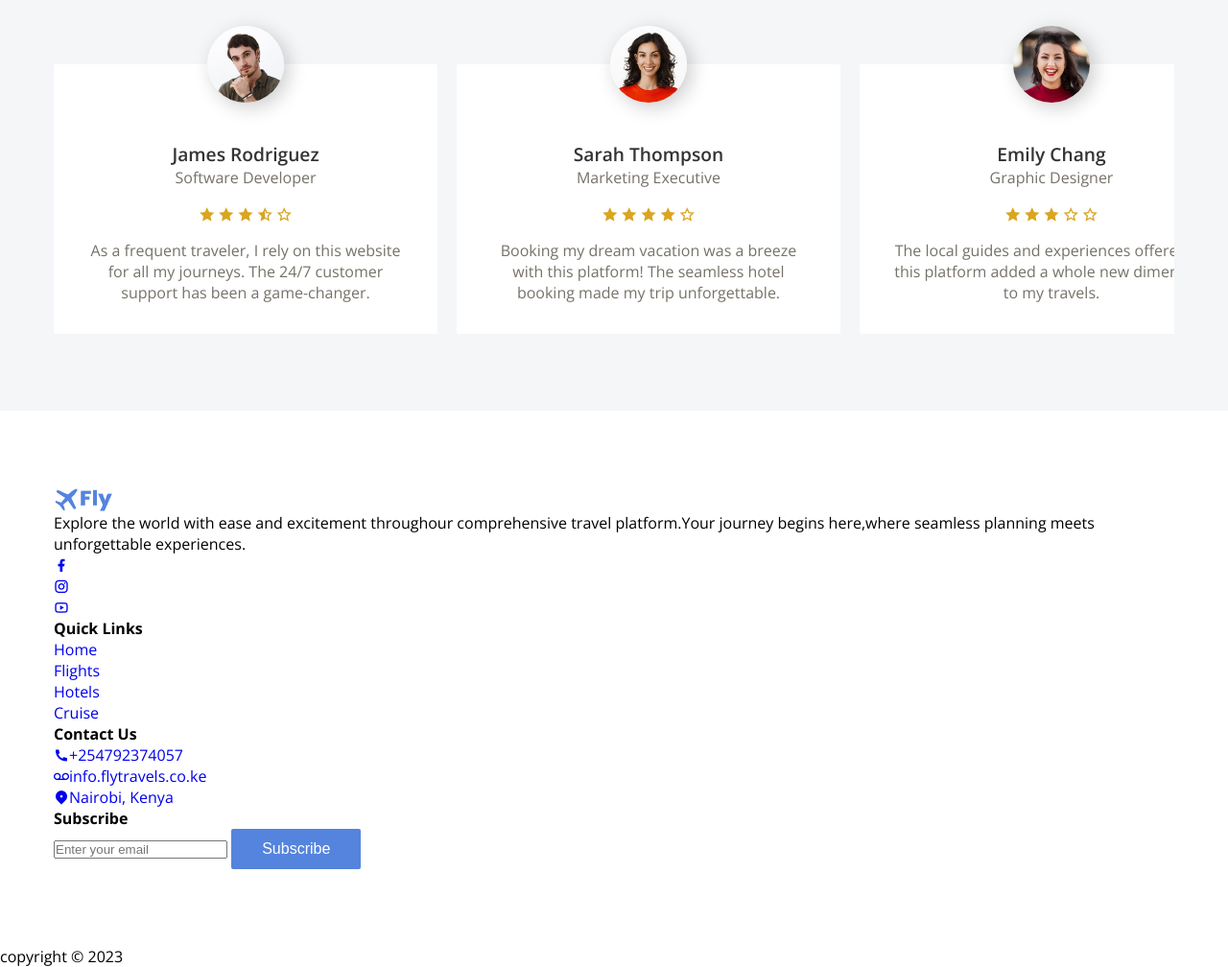
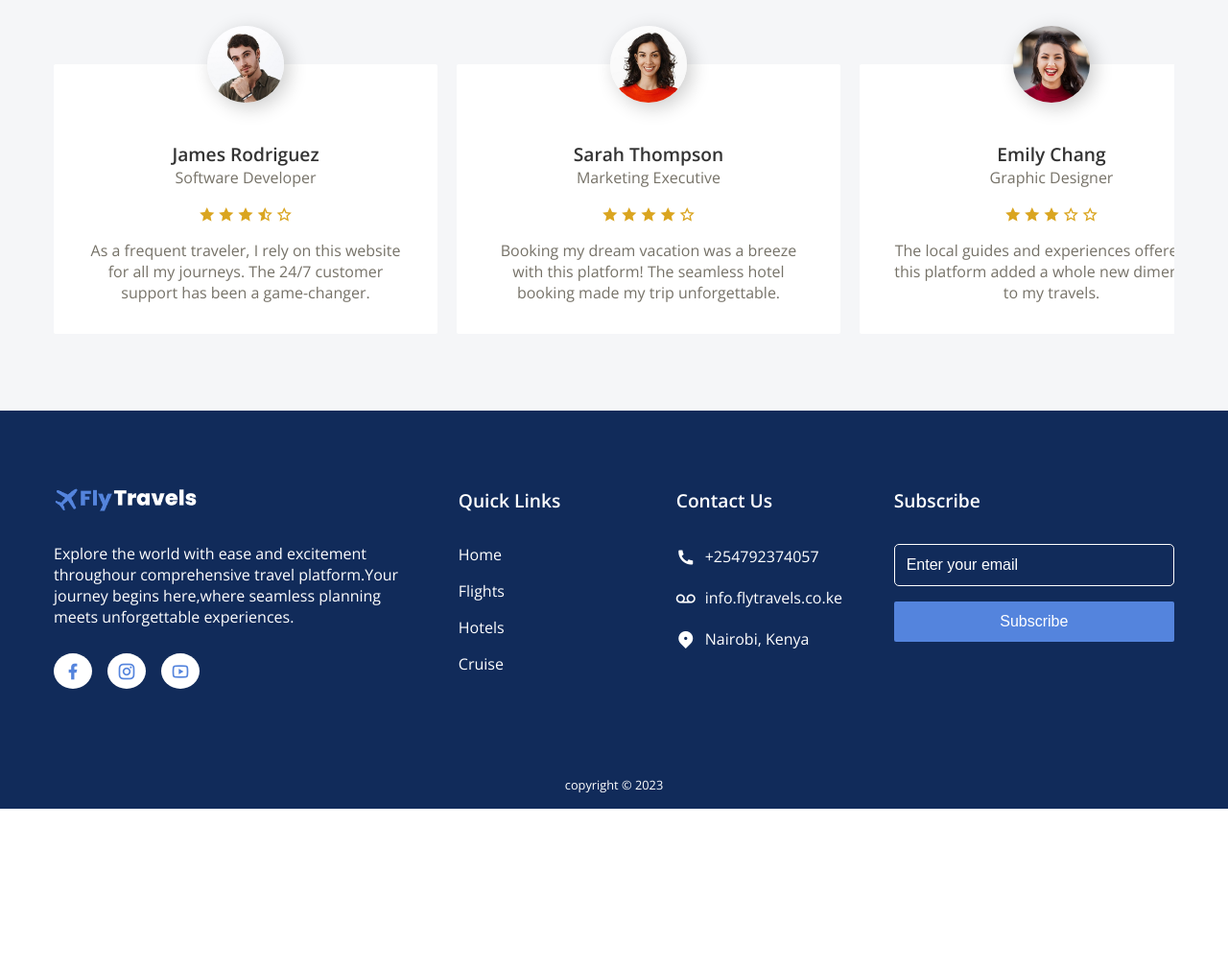
Before and after one commit to Justus-Kyalo/Fly-Travel, a plain HTML site: page index.html in a window 1280 px wide. Shown: the part 3275-4283 px from the top of the page at 96% size. After the commit the page ends 4118 px from the top, so only its background shows below. Drawn offline with nearby package versions, Linux system fonts and the light colour scheme.

Commit message:
footer done

```diff
--- a/styles.css
+++ b/styles.css
@@ -348,6 +348,86 @@ nav {
   margin-block: 1rem;
   color: goldenrod;
 }
+
+.footer {
+  background-color: #112b5a;
+}
+.footer-container {
+  display: grid;
+  gap: 4rem 2rem;
+}
+.footer-col p {
+  margin-block: 2rem;
+  color: #ffffff;
+}
+.footer-socials {
+  display: flex;
+  align-items: center;
+  gap: 1rem;
+  flex-wrap: wrap;
+}
+.footer-socials a {
+  padding: 5px 10px;
+  font-size: 1.25rem;
+  color: #5484dd;
+  background-color: #fff;
+  border-radius: 100%;
+  transition: 0.3s;
+}
+.footer-socials a:hover {
+  color: #fff;
+  background-color: #5484dd;
+}
+.footer-col h4 {
+  margin-bottom: 2rem;
+  font-size: 1.2rem;
+  font-weight: 600;
+  color: #fff;
+}
+.footer-links {
+  display: grid;
+  gap: 1rem;
+}
+.footer-links li a {
+  display: flex;
+  align-items: center;
+  gap: 10px;
+  color: #fff;
+  transition: 0.3s;
+}
+.footer-links li a:hover {
+  color: #5484dd;
+}
+.footer-links li a span {
+  font-size: 1.25rem;
+}
+.footer-col form {
+  display: grid;
+  gap: 1rem;
+}
+
+.footer-col form input {
+  padding: 0.75rem;
+  font-size: 1rem;
+  color: #fff;
+  background: transparent;
+  border: 1px solid #fff;
+  border-radius: 5px;
+  outline: none;
+}
+.footer-col form input::placeholder {
+  color: #fff;
+}
+.footer-col .btn:hover {
+  color: #5484dd;
+  background-color: #ffffff;
+}
+.footer-bar {
+  padding: 1rem;
+  text-align: center;
+  color: #fff;
+  font-size: 0.8rem;
+}
 @media (min-width: 576px) {
   .service-card {
     flex-direction: row;
@@ -363,6 +443,12 @@ nav {
     flex-direction: row;
     align-items: center;
     justify-content: space-between;
+  }
+  .footer-container {
+    grid-template-columns: repeat(2, 1fr);
+  }
+  .footer-col:last-child {
+    grid-area: 2/1/3/2;
   }
 }
 @media (min-width: 768px) {
@@ -410,4 +496,10 @@ nav {
     grid-template-columns: repeat(2, 1fr);
     align-items: center;
   }
+  .footer-container {
+    grid-template-columns: 2fr 1fr 1fr 1.5fr;
+  }
+  .footer-col:last-child {
+    grid-area: unset;
+  }
 }
```
